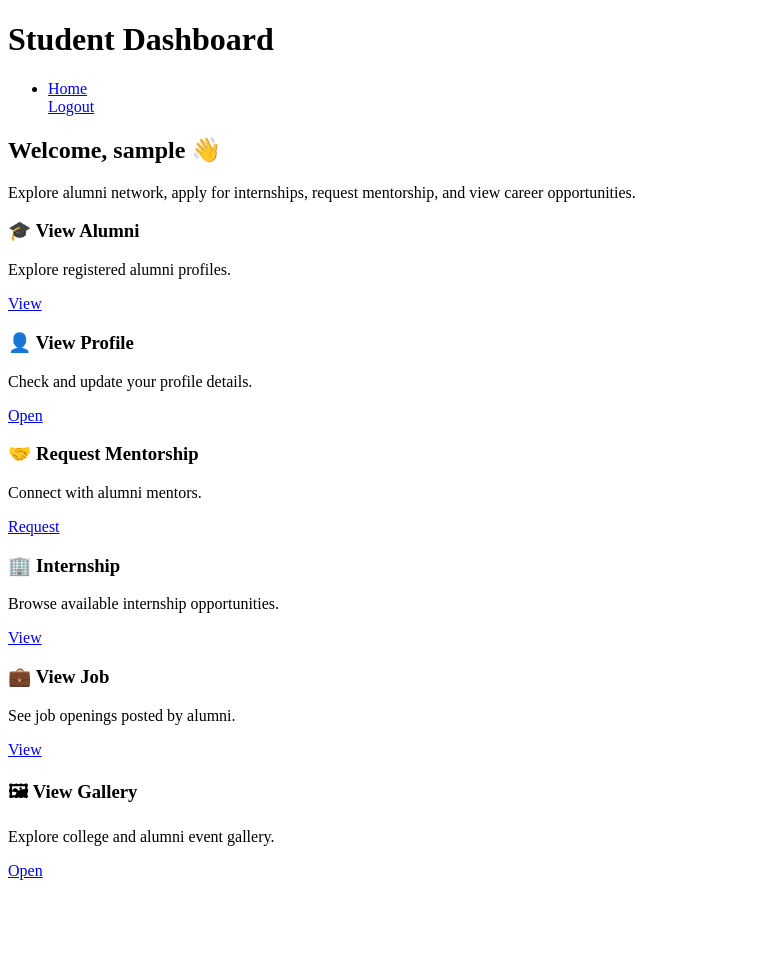
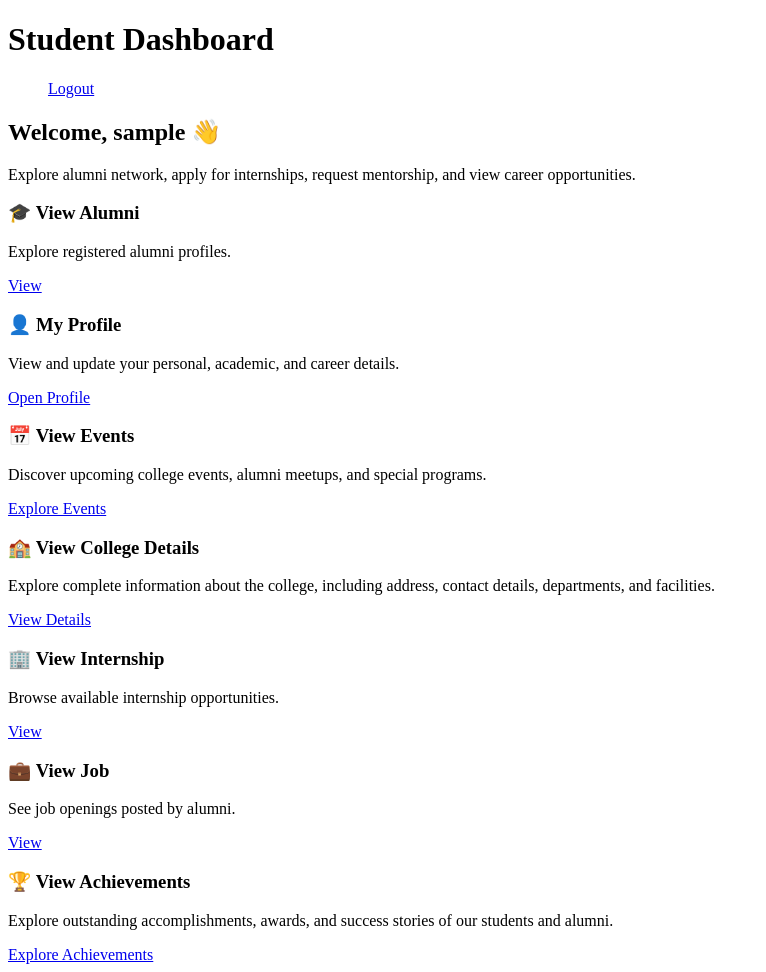
Before and after one commit to PrajwalItnal/Alumni-Portal, a Django app: template user/templates/user/user_home.html in a window 1280 px wide. Shown: the whole page, without its empty margins (0-766 px from the left). Before the commit the page ends 880 px from the top, so only its background shows below. Run offline with Django 4.2, Linux system fonts and the light colour scheme; the template is opened without the code that fills it, so the values that code supplies are empty; the visitor is signed in with stand-in values (Sample User, id 1).

Commit message:
adding user_home

```diff
--- a/user/templates/user/user_home.html
+++ b/user/templates/user/user_home.html
@@ -8,7 +8,7 @@
     <h1>Student Dashboard</h1>
 
     <ul class="nav-right">
-        <li><a href="{% url 'user:home' %}">Home</a></li>
+
         <a href="{% url 'user:logout' %}">Logout</a>
     </ul>
 </div>
@@ -30,27 +30,35 @@
         <div class="action-card">
             <h3>🎓 View Alumni</h3>
             <p>Explore registered alumni profiles.</p>
-            <a href="/viewalumni" class="action-btn">View</a>
+            <a href="/#" class="action-btn">View</a>
         </div>
 
-        <div class="action-card">
-            <h3>👤 View Profile</h3>
-            <p>Check and update your profile details.</p>
-            <a href="/viewprofile" class="action-btn">Open</a>
-        </div>
+       <div class="action-card">
+    <h3>👤 My Profile</h3>
+    <p>View and update your personal, academic, and career details.</p>
+    <a href="/viewprofile" class="action-btn">Open Profile</a>
+</div>
 
         <div class="action-card">
-            <h3>🤝 Request Mentorship</h3>
-            <p>Connect with alumni mentors.</p>
-            <a href="/requestmentorship" class="action-btn">Request</a>
-        </div>
+    <h3>📅 View Events</h3>
+    <p>Discover upcoming college events, alumni meetups, and special programs.</p>
+    <a href="/viewevents" class="action-btn">Explore Events</a>
+</div>
+
+<div class="action-card">
+    <h3>🏫 View College Details</h3>
+    <p>Explore complete information about the college, including address, contact details, departments, and facilities.</p>
+    <a href="/collegedetail" class="action-btn">View Details</a>
+</div>
+
+
 
         <!-- Break -->
         <div class="break"></div>
 
         <!-- Row 2 -->
         <div class="action-card">
-            <h3>🏢 Internship</h3>
+            <h3>🏢 View Internship</h3>
             <p>Browse available internship opportunities.</p>
             <a href="/internship" class="action-btn">View</a>
         </div>
@@ -61,11 +69,13 @@
             <a href="/viewjob" class="action-btn">View</a>
         </div>
 
+
+
         <div class="action-card">
-            <h3>🖼 View Gallery</h3>
-            <p>Explore college and alumni event gallery.</p>
-            <a href="/viewgallery" class="action-btn">Open</a>
-        </div>
+    <h3>🏆 View Achievements</h3>
+    <p>Explore outstanding accomplishments, awards, and success stories of our students and alumni.</p>
+    <a href="#" class="action-btn">Explore Achievements</a>
+</div>
 
     </div>
 
```
